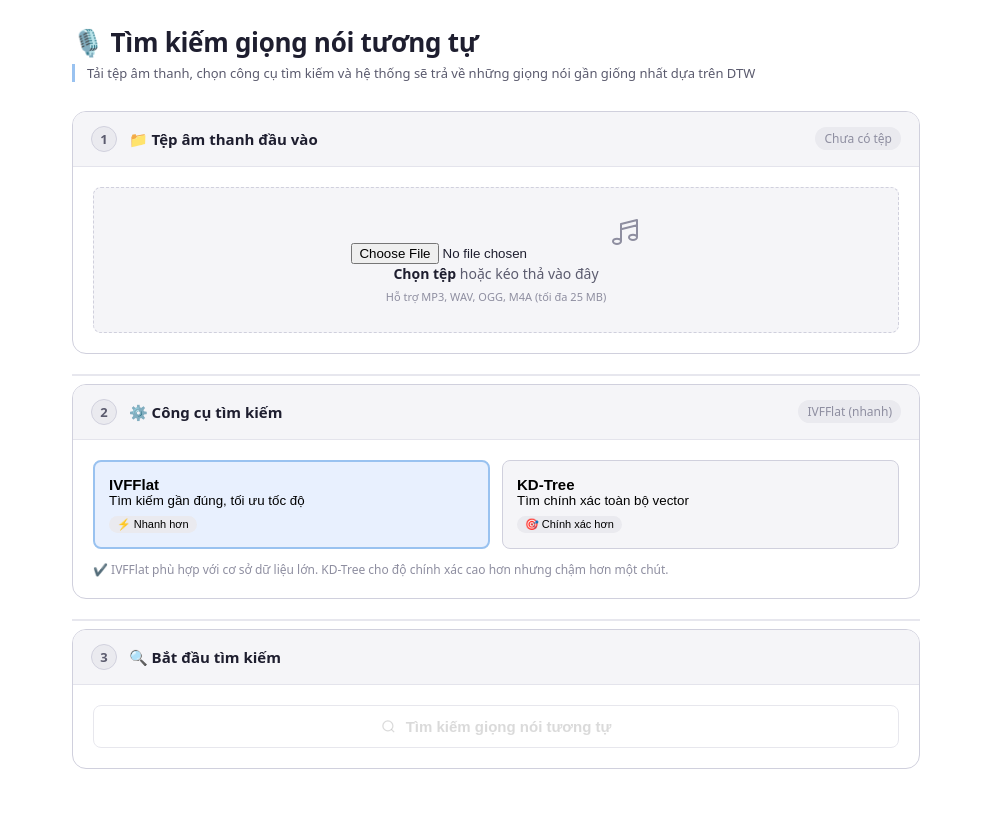
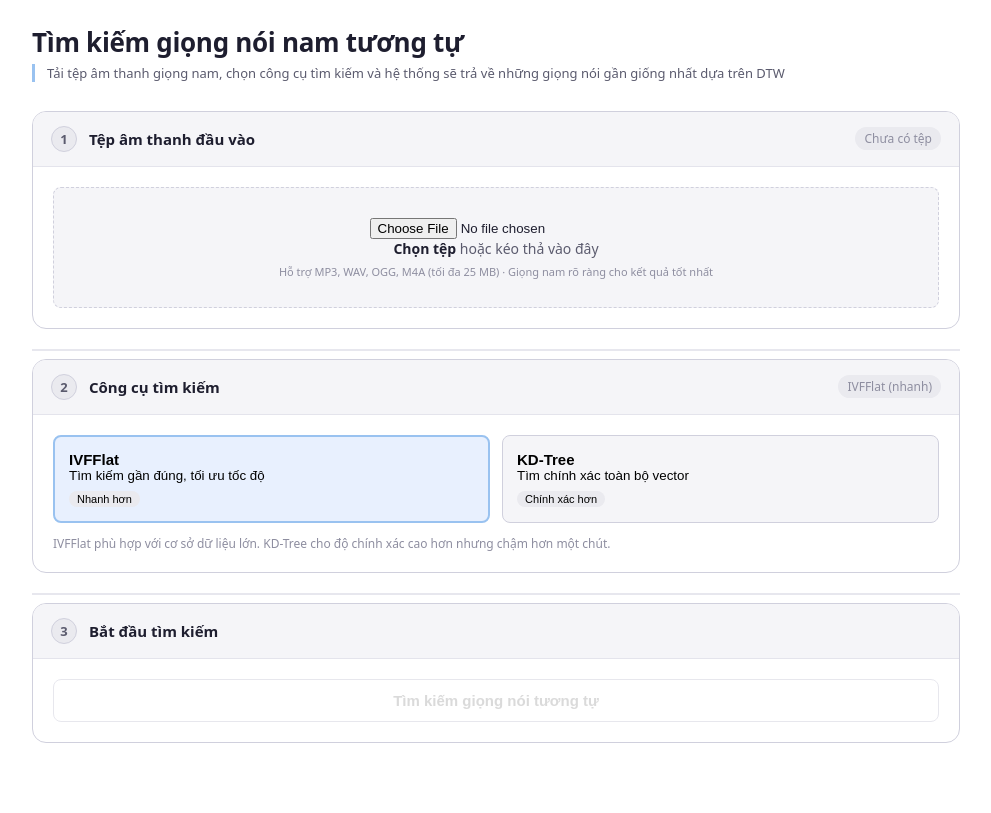
Before and after one commit to whisky81/M-csdl-dpt, a Flask app: page / in a window 1280 px wide. Shown: the whole page, without its empty margins (144-1135 px from the left). After the commit the page ends 743 px from the top, so only its background shows below. Run offline with Flask 3, Linux system fonts and the light colour scheme.

Commit message:
fix: ux/ui

```diff
--- a/v2/templates/index.html
+++ b/v2/templates/index.html
@@ -3,7 +3,7 @@
 <head>
     <meta charset="UTF-8">
     <meta name="viewport" content="width=device-width, initial-scale=1.0, user-scalable=yes">
-    <title>Tìm kiếm giọng nói tương tự</title>
+    <title>Tìm kiếm giọng nói nam tương tự</title>
     <style>
         * {
             box-sizing: border-box;
@@ -11,7 +11,6 @@
             padding: 0;
         }
 
-        /* Biến CSS – giao diện tối/ sáng tùy theo trình duyệt */
         :root {
             --font-sans: system-ui, -apple-system, 'Segoe UI', Roboto, 'Helvetica Neue', sans-serif;
             --font-mono: 'SF Mono', 'JetBrains Mono', monospace;
@@ -67,11 +66,10 @@
             background: var(--color-background-primary);
             color: var(--color-text-primary);
             padding: 1.5rem 1rem;
-            max-width: 880px;
+            max-width: 960px;
             margin: 0 auto;
         }
 
-        /* Đường viền phân cách mỗi phần */
         .section-divider {
             margin: 1rem 0 0.5rem 0;
             border-top: 2px solid var(--color-border-secondary);
@@ -99,7 +97,6 @@
             border-radius: var(--border-radius-lg);
             margin-bottom: 20px;
             overflow: hidden;
-            transition: border 0.1s;
         }
 
         .card-header {
@@ -151,7 +148,6 @@
             padding: 20px;
         }
 
-        /* Dropzone */
         .drop-zone {
             border: 1.8px dashed var(--color-border-secondary);
             border-radius: var(--border-radius-md);
@@ -165,13 +161,6 @@
         .drop-zone:hover, .drop-zone.over {
             background: var(--color-background-tertiary);
             border-color: var(--color-border-primary);
-        }
-
-        .dz-icon {
-            width: 32px;
-            height: 32px;
-            margin: 0 auto 10px;
-            color: var(--color-text-tertiary);
         }
 
         .dz-text {
@@ -368,38 +357,43 @@
             font-size: 11px;
         }
 
-        hr {
-            margin: 20px 0 10px;
-            border-color: var(--color-border-tertiary);
+        /* Cột nghe thử rộng hơn */
+        .audio-preview-cell {
+            min-width: 200px;
+            width: auto;
+        }
+        .audio-preview-cell audio {
+            width: 100%;
+            min-width: 180px;
+            height: 34px;
         }
     </style>
 </head>
 <body>
 
-<h2 class="sr-only" style="position:absolute;width:1px;height:1px;overflow:hidden">Tìm kiếm độ tương tự giọng nói</h2>
+<h2 class="sr-only" style="position:absolute;width:1px;height:1px;overflow:hidden">Tìm kiếm giọng nói đàn ông tương tự</h2>
 
-<p class="page-title">🎙️ Tìm kiếm giọng nói tương tự</p>
-<p class="page-sub">Tải tệp âm thanh, chọn công cụ tìm kiếm và hệ thống sẽ trả về những giọng nói gần giống nhất dựa trên DTW</p>
+<p class="page-title">Tìm kiếm giọng nói nam tương tự</p>
+<p class="page-sub">Tải tệp âm thanh giọng nam, chọn công cụ tìm kiếm và hệ thống sẽ trả về những giọng nói gần giống nhất dựa trên DTW</p>
 
 <!-- Phần 1: Tải tệp âm thanh -->
 <div class="card" id="card-file">
     <div class="card-header">
         <div class="step-badge" id="badge1">1</div>
-        <span class="card-title">📁 Tệp âm thanh đầu vào</span>
+        <span class="card-title">Tệp âm thanh đầu vào</span>
         <span class="card-desc" id="file-status-label">Chưa có tệp</span>
     </div>
     <div class="card-body">
         <div class="drop-zone" id="dropZone">
             <input type="file" accept="audio/*" id="fileInput">
-            <svg class="dz-icon" fill="none" viewBox="0 0 24 24" stroke="currentColor" stroke-width="1.5"><path stroke-linecap="round" stroke-linejoin="round" d="M9 19V6l12-3v13M9 19c0 1.105-1.343 2-3 2s-3-.895-3-2 1.343-2 3-2 3 .895 3 2zm12-3c0 1.105-1.343 2-3 2s-3-.895-3-2 1.343-2 3-2 3 .895 3 2zM9 10l12-3"/></svg>
             <p class="dz-text"><strong>Chọn tệp</strong> hoặc kéo thả vào đây</p>
-            <p class="dz-hint">Hỗ trợ MP3, WAV, OGG, M4A (tối đa 25 MB)</p>
+            <p class="dz-hint">Hỗ trợ MP3, WAV, OGG, M4A (tối đa 25 MB) · Giọng nam rõ ràng cho kết quả tốt nhất</p>
         </div>
         <div class="file-preview" id="preview" style="display:none">
             <div class="file-meta">
                 <span class="file-name" id="fileName">—</span>
                 <span class="file-size" id="fileSize">—</span>
-                <button class="change-btn" id="changeBtn">🔄 Chọn lại</button>
+                <button class="change-btn" id="changeBtn">Chọn lại</button>
             </div>
             <audio id="audioPreview" controls></audio>
         </div>
@@ -408,11 +402,11 @@
 
 <div class="section-divider"></div>
 
-<!-- Phần 2: Công cụ tìm kiếm (engine) -->
+<!-- Phần 2: Công cụ tìm kiếm -->
 <div class="card" id="card-engine">
     <div class="card-header">
         <div class="step-badge" id="badge2">2</div>
-        <span class="card-title">⚙️ Công cụ tìm kiếm</span>
+        <span class="card-title">Công cụ tìm kiếm</span>
         <span class="card-desc" id="engine-status-label">IVFFlat (nhanh)</span>
     </div>
     <div class="card-body">
@@ -420,15 +414,15 @@
             <button class="engine-card selected" data-engine="ivfflat" id="eng-ivfflat">
                 <div class="engine-name">IVFFlat</div>
                 <div class="engine-sub">Tìm kiếm gần đúng, tối ưu tốc độ</div>
-                <span class="engine-tag">⚡ Nhanh hơn</span>
+                <span class="engine-tag">Nhanh hơn</span>
             </button>
             <button class="engine-card" data-engine="kdtree" id="eng-kdtree">
                 <div class="engine-name">KD-Tree</div>
                 <div class="engine-sub">Tìm chính xác toàn bộ vector</div>
-                <span class="engine-tag">🎯 Chính xác hơn</span>
+                <span class="engine-tag">Chính xác hơn</span>
             </button>
         </div>
-        <p style="font-size: 12px; margin-top: 12px; color: var(--color-text-tertiary);">✔️ IVFFlat phù hợp với cơ sở dữ liệu lớn. KD-Tree cho độ chính xác cao hơn nhưng chậm hơn một chút.</p>
+        <p style="font-size: 12px; margin-top: 12px; color: var(--color-text-tertiary);">IVFFlat phù hợp với cơ sở dữ liệu lớn. KD-Tree cho độ chính xác cao hơn nhưng chậm hơn một chút.</p>
     </div>
 </div>
 
@@ -438,30 +432,29 @@
 <div class="card">
     <div class="card-header">
         <div class="step-badge" id="badge3">3</div>
-        <span class="card-title">🔍 Bắt đầu tìm kiếm</span>
+        <span class="card-title">Bắt đầu tìm kiếm</span>
     </div>
     <div class="card-body">
         <button class="search-btn" id="searchBtn" disabled>
-            <svg width="15" height="15" viewBox="0 0 24 24" fill="none" stroke="currentColor" stroke-width="2"><circle cx="11" cy="11" r="8"/><path d="m21 21-4.35-4.35"/></svg>
             Tìm kiếm giọng nói tương tự
         </button>
     </div>
 </div>
 
-<!-- Thanh trạng thái xử lý (loading) -->
+<!-- Thanh trạng thái xử lý -->
 <div class="card loading-card" id="loadingCard" style="display:none">
     <div class="card-header">
         <div class="spinner" style="width:16px;height:16px;border:2px solid var(--color-text-info);border-top-color:transparent;border-radius:50%;animation:spin 0.6s linear infinite"></div>
-        <span class="card-title" style="color:var(--color-text-info)">🔄 Đang xử lý tệp âm thanh</span>
+        <span class="card-title" style="color:var(--color-text-info)">Đang xử lý tệp âm thanh</span>
         <span class="card-desc" id="etaLabel">khoảng 2–3 giây</span>
     </div>
     <div class="card-body">
         <div class="progress-track"><div class="progress-fill" id="progFill"></div></div>
         <div style="margin-top: 14px;" id="stepList">
-            <div class="step-item"><div class="step-dot active" id="sdot1"></div><span id="slabel1">🔊 Trích xuất đặc trưng MFCC...</span></div>
-            <div class="step-item"><div class="step-dot" id="sdot2"></div><span id="slabel2">✂️ Phân đoạn giọng nói</span></div>
-            <div class="step-item"><div class="step-dot" id="sdot3"></div><span id="slabel3">⏳ Định tuyến thời gian động (DTW)</span></div>
-            <div class="step-item"><div class="step-dot" id="sdot4"></div><span id="slabel4">📊 Xếp hạng độ tương tự</span></div>
+            <div class="step-item"><div class="step-dot active" id="sdot1"></div><span id="slabel1">Trích xuất đặc trưng MFCC...</span></div>
+            <div class="step-item"><div class="step-dot" id="sdot2"></div><span id="slabel2">Phân đoạn giọng nói</span></div>
+            <div class="step-item"><div class="step-dot" id="sdot3"></div><span id="slabel3">Định tuyến thời gian động (DTW)</span></div>
+            <div class="step-item"><div class="step-dot" id="sdot4"></div><span id="slabel4">Xếp hạng độ tương tự</span></div>
         </div>
     </div>
 </div>
@@ -469,7 +462,7 @@
 <!-- Thông báo lỗi -->
 <div class="card error-card" id="errorCard" style="display:none; border-left: 3px solid var(--color-text-danger);">
     <div class="card-header">
-        <span class="card-title" style="color:var(--color-text-danger)">⚠️ Lỗi tìm kiếm</span>
+        <span class="card-title" style="color:var(--color-text-danger)">Lỗi tìm kiếm</span>
     </div>
     <div class="card-body"><p class="error-text" id="errorText"></p></div>
 </div>
@@ -478,13 +471,13 @@
 <div class="card" id="resultsCard" style="display:none">
     <div class="card-header">
         <div class="step-badge done" id="resultsBadge">✓</div>
-        <span class="card-title">🏆 Kết quả giọng nói tương tự</span>
+        <span class="card-title">Kết quả giọng nói tương tự</span>
         <span class="card-desc" id="resultsCount"></span>
     </div>
     <div class="card-body" style="padding:0">
         <table>
             <thead>
-                <tr><th>#</th><th>Tệp tham chiếu</th><th>Người nói</th><th>Khoảng cách DTW</th><th>Nghe thử</th></tr>
+                <tr><th>#</th><th>Tệp tham chiếu</th><th>Người nói</th><th>Khoảng cách DTW</th><th class="audio-preview-cell">Nghe thử</th></tr>
             </thead>
             <tbody id="resultsBody"></tbody>
         </table>
@@ -493,7 +486,6 @@
 
 <script>
     (function() {
-        // DOM elements
         const fileInput = document.getElementById('fileInput');
         const dropZone = document.getElementById('dropZone');
         const previewDiv = document.getElementById('preview');
@@ -506,22 +498,18 @@
         const errorCard = document.getElementById('errorCard');
         const resultsCard = document.getElementById('resultsCard');
         const badge1 = document.getElementById('badge1');
-        const badge2 = document.getElementById('badge2');
-        const badge3 = document.getElementById('badge3');
         const fileStatusLabel = document.getElementById('file-status-label');
         const engineStatusLabel = document.getElementById('engine-status-label');
 
         let selectedFile = null;
         let selectedEngine = 'ivfflat';
 
-        // ---- Helper: format kích thước ----
         function formatFileSize(bytes) {
             if (bytes < 1024) return bytes + ' B';
             if (bytes < 1048576) return (bytes / 1024).toFixed(1) + ' KB';
             return (bytes / 1048576).toFixed(1) + ' MB';
         }
 
-        // Xử lý sau khi chọn file thành công
         function handleSelectedFile(file) {
             if (!file || !file.type.startsWith('audio/')) {
                 alert('Vui lòng chọn tệp âm thanh hợp lệ (MP3, WAV, OGG, M4A).');
@@ -541,7 +529,6 @@
             return true;
         }
 
-        // Sự kiện kéo thả / chọn file
         fileInput.addEventListener('change', (e) => {
             if (e.target.files.length) handleSelectedFile(e.target.files[0]);
         });
@@ -553,7 +540,6 @@
             if (e.dataTransfer.files.length) handleSelectedFile(e.dataTransfer.files[0]);
         });
 
-        // Nút chọn lại file
         changeBtn.addEventListener('click', () => {
             selectedFile = null;
             if (audioPreview.src) URL.revokeObjectURL(audioPreview.src);
@@ -569,7 +555,6 @@
             errorCard.style.display = 'none';
         });
 
-        // Lựa chọn engine (IVFFlat / KD-Tree)
         const engineBtns = document.querySelectorAll('.engine-card');
         engineBtns.forEach(btn => {
             btn.addEventListener('click', () => {
@@ -581,14 +566,13 @@
             });
         });
 
-        // Animation loading (mô phỏng các bước xử lý)
         let animInterval = null;
         function startLoadingAnimation() {
             const steps = [
-                { dot: 'sdot1', label: 'slabel1', text: '🔊 Trích xuất đặc trưng MFCC...', pct: 20 },
-                { dot: 'sdot2', label: 'slabel2', text: '✂️ Phân đoạn giọng nói', pct: 45 },
-                { dot: 'sdot3', label: 'slabel3', text: '⏳ Định tuyến thời gian động (DTW)', pct: 70 },
-                { dot: 'sdot4', label: 'slabel4', text: '📊 Xếp hạng độ tương tự', pct: 95 }
+                { dot: 'sdot1', label: 'slabel1', pct: 20 },
+                { dot: 'sdot2', label: 'slabel2', pct: 45 },
+                { dot: 'sdot3', label: 'slabel3', pct: 70 },
+                { dot: 'sdot4', label: 'slabel4', pct: 95 }
             ];
             const progFill = document.getElementById('progFill');
             const progPctSpan = document.getElementById('progPct');
@@ -598,7 +582,6 @@
                 const dotEl = document.getElementById(s.dot);
                 if (dotEl) dotEl.className = 'step-dot' + (idx === 0 ? ' active' : '');
             });
-            let currentStep = 0;
             if (animInterval) clearInterval(animInterval);
             let fakePct = 0;
             animInterval = setInterval(() => {
@@ -607,7 +590,6 @@
                     if (fakePct > 98) fakePct = 98;
                     progFill.style.width = fakePct + '%';
                     if (progPctSpan) progPctSpan.innerText = Math.floor(fakePct) + '%';
-                    // active step
                     const stepIndex = Math.min(steps.length - 1, Math.floor(fakePct / 25));
                     for (let i = 0; i < steps.length; i++) {
                         const dot = document.getElementById(steps[i].dot);
@@ -634,7 +616,6 @@
             });
         }
 
-        // Hiển thị kết quả (dữ liệu mẫu giả lập nếu backend chưa có, nhưng vẫn gọi API thực)
         function renderResults(resultsArray) {
             if (!resultsArray || resultsArray.length === 0) {
                 errorCard.style.display = 'block';
@@ -647,17 +628,18 @@
                 const row = tbody.insertRow();
                 const rankCell = row.insertCell(0);
                 rankCell.innerHTML = `<span class="rank ${idx === 0 ? 'gold' : ''}">${idx+1}</span>`;
-                row.insertCell(1).innerHTML = `<div style="white-space: nowrap; overflow-x: auto; max-width: 180px;" title="${item.file_name || item.name || 'giọng nói'}">${item.file_name || item.name || `Mẫu ${idx+1}`}</div>`;
+                row.insertCell(1).innerHTML = `<div style="white-space: nowrap; overflow-x: auto; max-width: 200px;" title="${item.file_name || item.name || 'giọng nói'}">${item.file_name || item.name || `Mẫu ${idx+1}`}</div>`;
                 row.insertCell(2).innerHTML = `<span class="pill">${item.speaker || 'không xác định'}</span>`;
-                row.insertCell(3).innerHTML = `<span class="mono" style="font-family: monospace;">${(item.dtw_distance || item.score || 0.2 + idx*0.07).toFixed(4)}</span>`;
+                row.insertCell(3).innerHTML = `<span style="font-family: monospace;">${(item.dtw_distance || item.score || 0.2 + idx*0.07).toFixed(4)}</span>`;
                 const audioUrl = item.audio_url || (item.file_path ? `/static/${item.file_path}` : null);
-                row.insertCell(4).innerHTML = audioUrl ? `<audio controls src="${audioUrl}" style="height: 30px; width: 130px;"></audio>` : `<span class="pill">—</span>`;
+                const audioCell = row.insertCell(4);
+                audioCell.className = 'audio-preview-cell';
+                audioCell.innerHTML = audioUrl ? `<audio controls src="${audioUrl}" style="width:100%; min-width:180px; height:34px;"></audio>` : `<span class="pill">—</span>`;
             });
             document.getElementById('resultsCount').innerHTML = `${resultsArray.length} kết quả phù hợp`;
             resultsCard.style.display = 'block';
         }
 
-        // Gọi API tìm kiếm thực tế
         searchBtn.addEventListener('click', async () => {
             if (!selectedFile) {
                 alert('Hãy chọn tệp âm thanh trước.');
@@ -667,7 +649,6 @@
             resultsCard.style.display = 'none';
             loadingCard.style.display = 'block';
             searchBtn.disabled = true;
-            searchBtn.classList.add('loading');
             searchBtn.innerHTML = '<div class="spinner" style="width:16px;height:16px;border:2px solid currentColor;border-top-color:transparent;border-radius:50%;animation:spin 0.6s linear infinite"></div> Đang xử lý...';
 
             startLoadingAnimation();
@@ -677,7 +658,6 @@
             formData.append('engine', selectedEngine);
 
             try {
-                // Giả lập timeout nhẹ để animation hiển thị rõ, nhưng vẫn gọi API /search
                 const controller = new AbortController();
                 const timeoutId = setTimeout(() => controller.abort(), 30000);
                 const response = await fetch('/search', {
@@ -707,12 +687,10 @@
                 document.getElementById('errorText').innerText = err.message || 'Không thể kết nối đến máy chủ tìm kiếm. Vui lòng thử lại.';
             } finally {
                 searchBtn.disabled = false;
-                searchBtn.classList.remove('loading');
-                searchBtn.innerHTML = '<svg width="15" height="15" viewBox="0 0 24 24" fill="none" stroke="currentColor" stroke-width="2"><circle cx="11" cy="11" r="8"/><path d="m21 21-4.35-4.35"/></svg> Tìm kiếm giọng nói tương tự';
+                searchBtn.innerHTML = 'Tìm kiếm giọng nói tương tự';
             }
         });
 
-        // Thêm style cho spinner animation
         const styleSpin = document.createElement('style');
         styleSpin.textContent = `@keyframes spin { 0% { transform: rotate(0deg); } 100% { transform: rotate(360deg); } } .spinner { display: inline-block; animation: spin 0.6s linear infinite; }`;
         document.head.appendChild(styleSpin);
```
